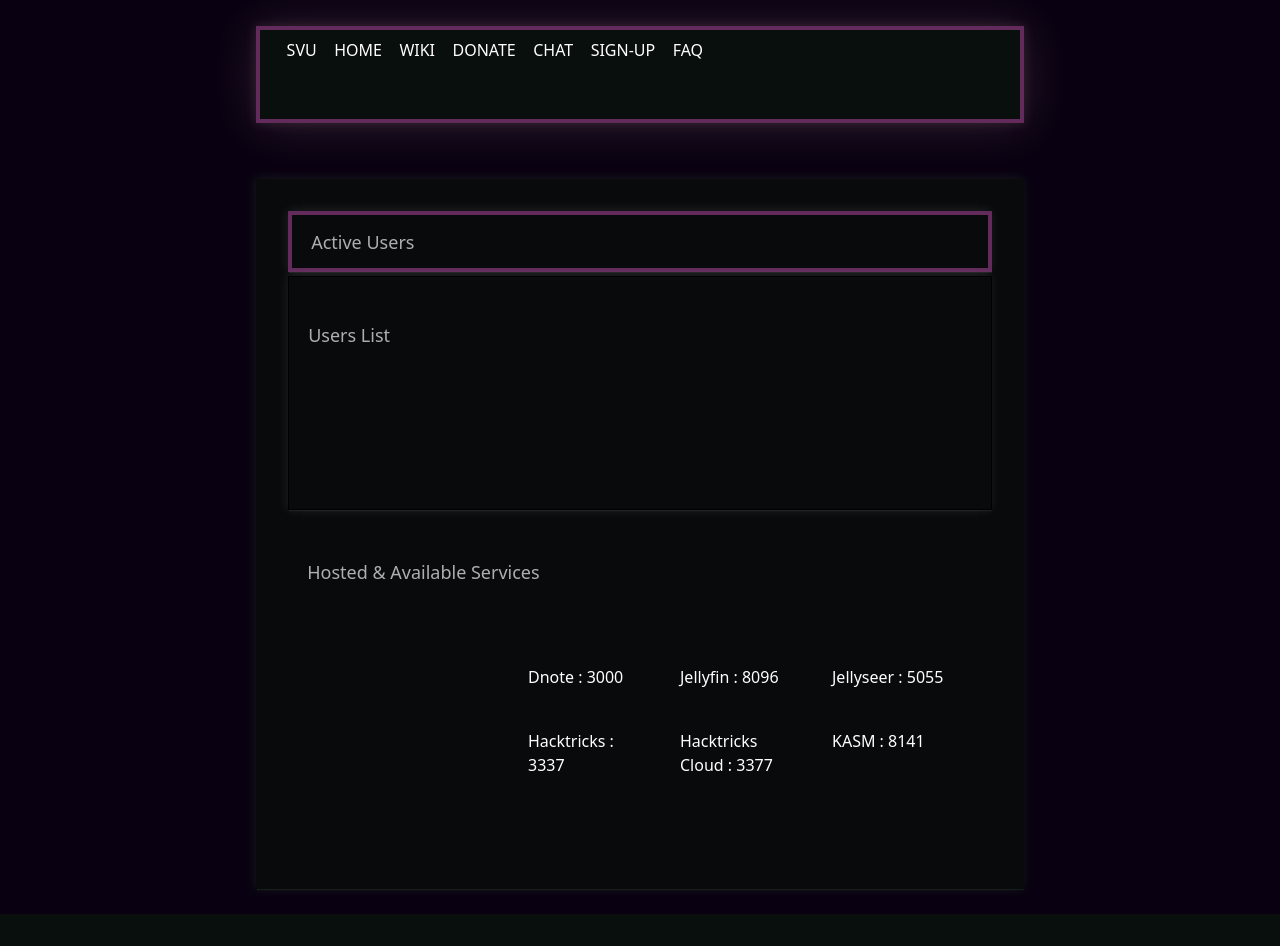
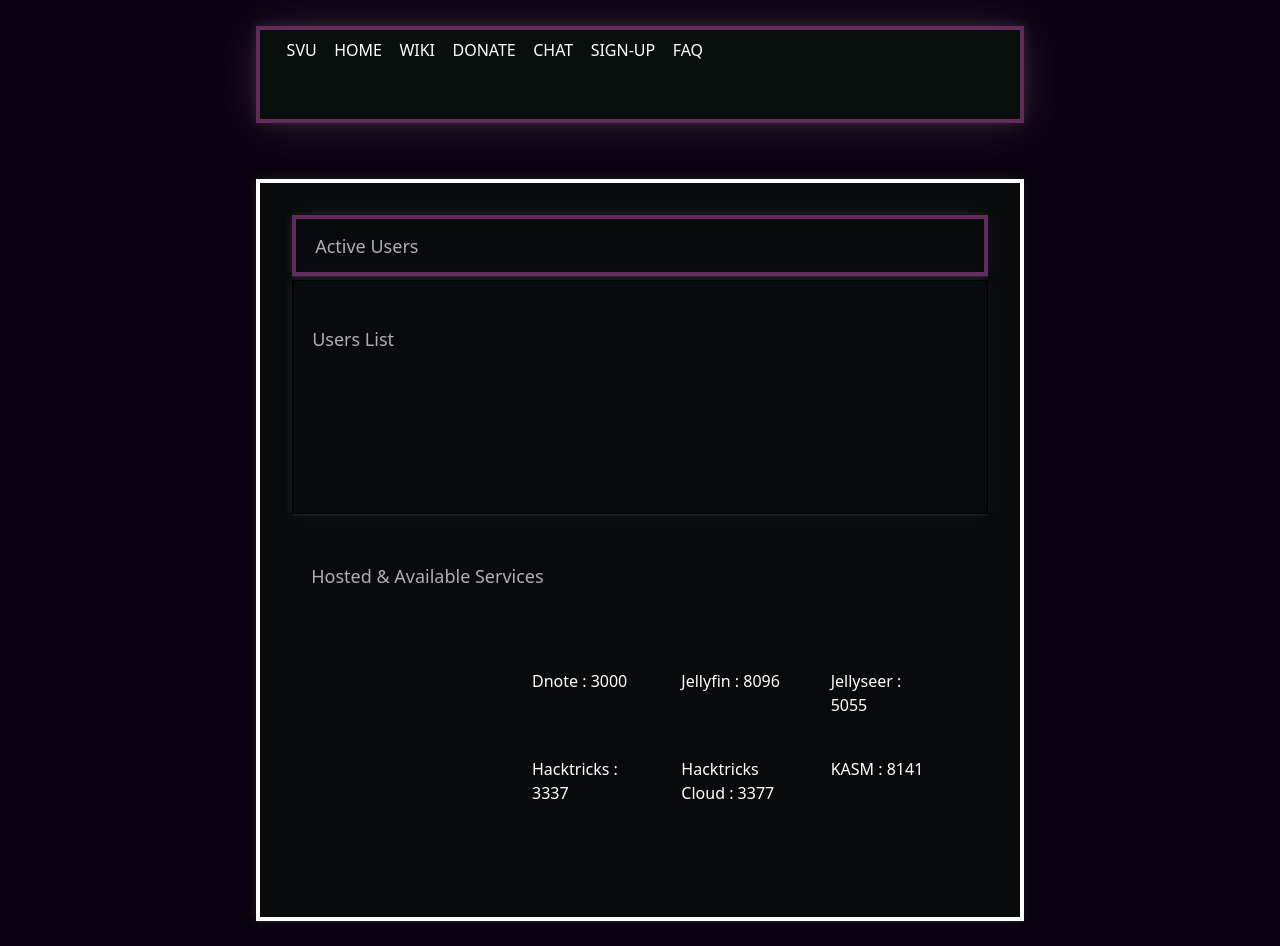
Before and after one commit to Viridescent7/svu_dashboard, a Django app: page / in a window 1280 px wide. Before the commit the page ends 914 px from the top, so only its background shows below. Run offline with Django 4.2, Linux system fonts and the light colour scheme.

Commit message:
changed border for main content

```diff
--- a/templates/base.html
+++ b/templates/base.html
@@ -26,7 +26,7 @@
         }
 
         #main-content{
-            border: 0.1 rem solid black;
+            border: 0.28rem solid;
             box-shadow: -1px -0.8px 10px 0.3px rgba(149, 255, 119, 0.1),
                         0.3px 1.1px 1px -0.3px rgba(149, 255, 119, 0.15);
         }
@@ -35,7 +35,7 @@
         {% include "navi.html" %}
     </div>
     <br><br>
-    <div id="main-content" class="w-[60%] bg-[rgba(9,10,12,100)] mx-auto mt-[0.6%] p-[2rem] mb-[0.5%]">
+    <div id="main-content" class="w-[60%] bg-[rgba(9,10,12,100)] border-color:[rgb(98,43,92)] mx-auto mt-[0.6%] p-[2rem] mb-[0.5%]">
         {% block main-content %}
         {% endblock %}
     </div>
```
